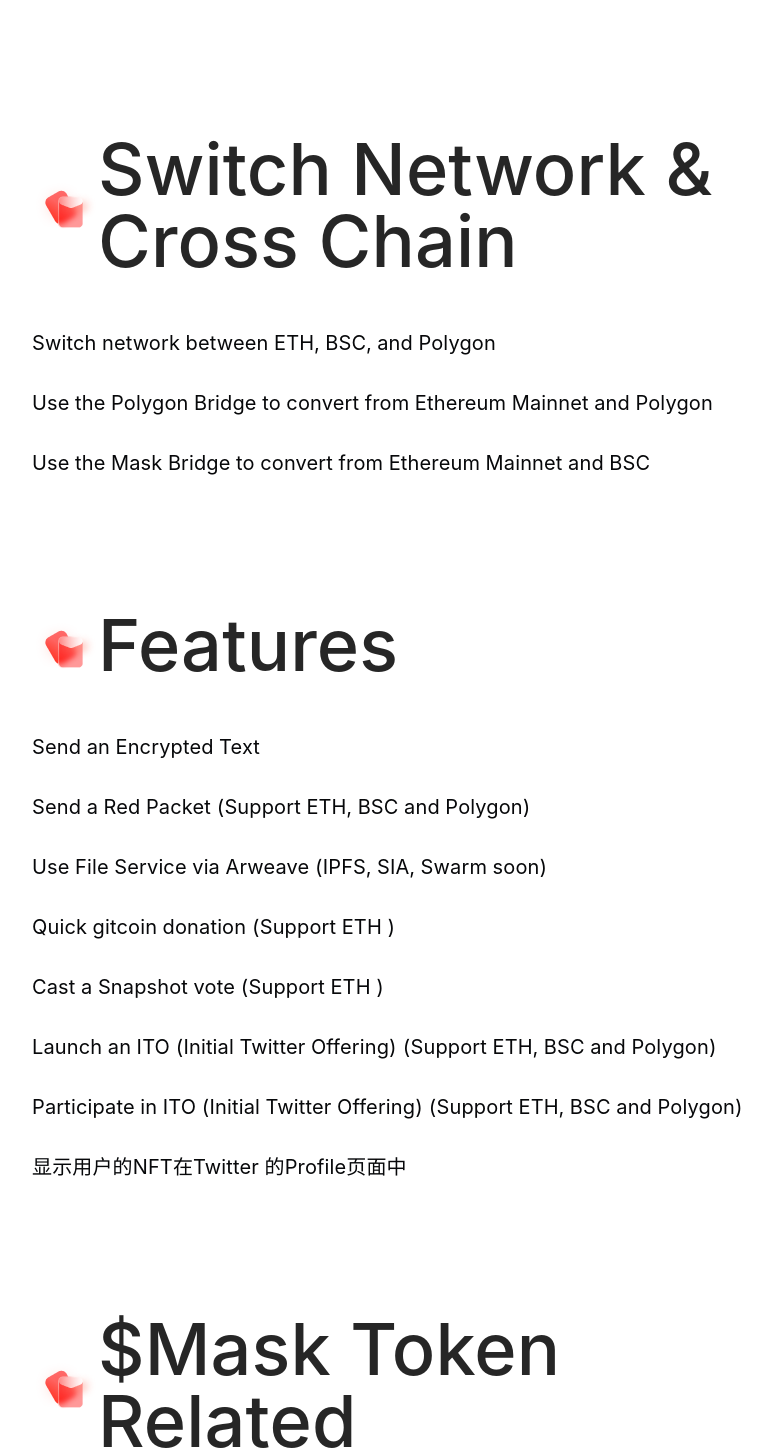
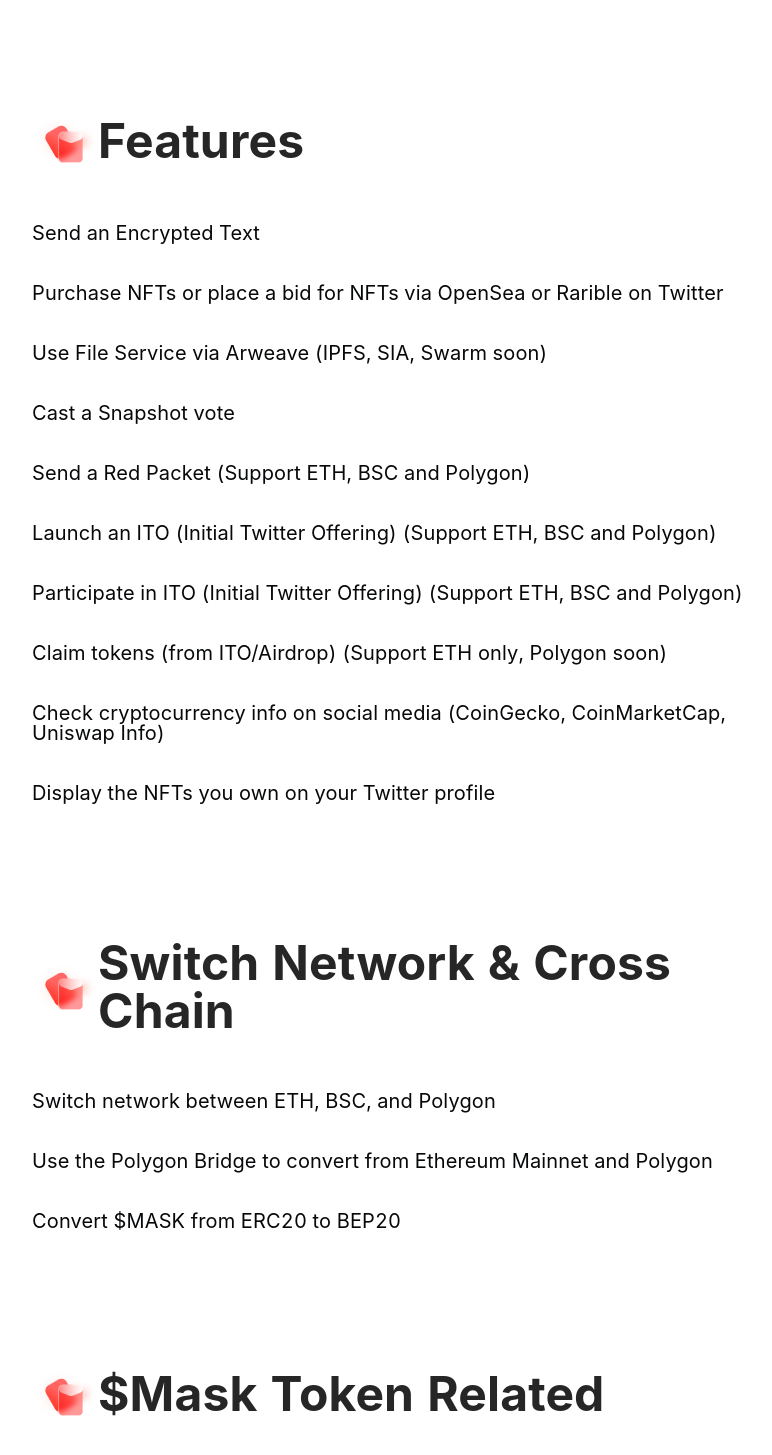
Before and after one commit to zhouhanseng/mask.io, a Vue app: page /faq in a window 1280 px wide. Shown: the part 1855-3310 px from the top of the page, without its empty margins (224-996 px from the left). Built offline with nearby package versions, Linux system fonts and the light colour scheme.

Commit message:
fix text

```diff
--- a/src/views/FAQ.vue
+++ b/src/views/FAQ.vue
@@ -174,35 +174,48 @@
           <div class="tutLine">Installation & set up</div>
           <div class="tutLine">Setting up your wallet (Support MetaMask and WalletConnect)</div>
           <div class="tutLine">Manually update the Mask Network plugin</div>
-          <div class="tutLine">How to make a backup and restore</div>
+          <div class="tutLine">Back up your private key</div>
 
-          <div class="faqTitleLine faqMt" id="red-packet"><img src="../assets/faq_redpacket.png" /><h2>Switch Network & Cross Chain</h2></div>
+          <div class="faqTitleLine faqMt">
+            <img src="../assets/faq_redpacket.png" />
+            <h2>Features</h2>
+          </div>
+          <div class="tutLine">Send an Encrypted Text</div>
+          <div class="tutLine">Purchase NFTs or place a bid for NFTs via OpenSea or Rarible on Twitter</div>
+          <div class="tutLine">Use File Service via Arweave (IPFS, SIA, Swarm soon)</div>
+          <div class="tutLine">Cast a Snapshot vote</div>
+          <div class="tutLine">Send a Red Packet (Support ETH, BSC and Polygon)</div>
+          <div class="tutLine">Launch an ITO (Initial Twitter Offering) (Support ETH, BSC and Polygon)</div>
+          <div class="tutLine">Participate in ITO (Initial Twitter Offering) (Support ETH, BSC and Polygon)</div>
+          <div class="tutLine">Claim tokens (from ITO/Airdrop) (Support ETH only, Polygon soon)</div>
+          <div class="tutLine">Check cryptocurrency info on social media (CoinGecko, CoinMarketCap, Uniswap Info)</div>
+          <div class="tutLine">Display the NFTs you own on your Twitter profile</div>
+
+          <div class="faqTitleLine faqMt" id="red-packet">
+            <img src="../assets/faq_redpacket.png" />
+            <h2>Switch Network & Cross Chain</h2>
+          </div>
           <div class="tutLine">Switch network between ETH, BSC, and Polygon</div>
           <div class="tutLine">Use the Polygon Bridge to convert from Ethereum Mainnet and Polygon</div>
-          <div class="tutLine">Use the Mask Bridge to convert from Ethereum Mainnet and BSC</div>
+          <div class="tutLine">Convert $MASK from ERC20 to BEP20</div>
 
-          <div class="faqTitleLine faqMt" id="red-packet"><img src="../assets/faq_redpacket.png" /><h2>Features</h2></div>
-          <div class="tutLine">Send an Encrypted Text</div>
-          <div class="tutLine">Send a Red Packet (Support ETH, BSC and Polygon)</div>
-          <div class="tutLine">Use File Service via Arweave (IPFS, SIA, Swarm soon)</div>
-          <div class="tutLine">Quick gitcoin donation (Support ETH )</div>
-          <div class="tutLine">Cast a Snapshot vote (Support ETH )</div>
-          <div class="tutLine">Launch an ITO (Initial Twitter Offering) (Support ETH, BSC and Polygon)</div>
-          <div class="tutLine">Participate in ITO (Initial Twitter Offering) (Support ETH, BSC and Polygon)</div>
-          <div class="tutLine">显示用户的NFT在Twitter 的Profile页面中</div>
-
-          <div class="faqTitleLine faqMt" id="red-packet"><img src="../assets/faq_redpacket.png" /><h2>$Mask Token Related</h2></div>
+          <div class="faqTitleLine faqMt" id="red-packet">
+            <img src="../assets/faq_redpacket.png" />
+            <h2>$Mask Token Related</h2>
+          </div>
           <div class="tutLine">How to add $MASK liquidity to PancakeSwap</div>
 
-          <div class="faqTitleLine faqMt" id="red-packet"><img src="../assets/faq_redpacket.png" /><h2>Third-party Plugins</h2></div>
-          <div class="tutLine">通过 Mask Network 购买 Valuable 上的推文NFT</div>
-          <div class="tutLine">在社交媒体上通过Coingecko和CoinMarketcap查看数字货币信息和详情</div>
-          <div class="tutLine">Cultivate a weekly saving habit via GoodGhosting on Twitter (Polygon only)</div>
-          <div class="tutLine">Trade tokens via Uniswap, Sushi, 0x,Balancer, Dodo,etc. on Twitter (Support ETH, BSC and Polygon)</div>
-          <div class="tutLine">Purchase NFTs or place a bid for NFTs via OpenSea or Rarible on Twitter</div>
-          <div class="tutLine">Participate in lossless lottery via PoolTogether on Twitter (ETH and Polygon)</div>
+          <div class="faqTitleLine faqMt" id="red-packet">
+            <img src="../assets/faq_redpacket.png" />
+            <h2>Third-party Plugins</h2>
+          </div>
+          <div class="tutLine">See the latest offer of a Tweet NFT by Valuables Plugin</div>
+          <div class="tutLine">Make a quick Gitcoin Grant donation using the Mask extension</div>
+          <div class="tutLine">Trade tokens via Uniswap, Sushi, 0x, etc. on Twitter (Support ETH, BSC and Polygon)</div>
           <div class="tutLine">Cultivate a weekly saving habit via GoodGhosting on Twitter (Polygon only)</div>
           <div class="tutLine">Copy your favourite manager's portfolio via dHEDGE on Twitter (ETH and Polygon)</div>
+          <div class="tutLine">Participate in lossless lottery via PoolTogether on Twitter (ETH and Polygon)</div>
+
         </div>
       </div>
 
@@ -284,7 +297,13 @@
 	padding-bottom: 120px;
 	margin: 240px 20% 0 20%;
 }
+
+.questions {
+  width: auto;
+}
+
 .bigTitle {
+  font-weight: bold;
 	font-size: 48px;
 	color: #777e90;
 }
@@ -302,8 +321,14 @@
 	margin-bottom: 56px;
 }
 
+.faqTitleLine > h2, p {
+  font-weight: bold;
+  font-size: 48px;
+}
+
 .collapseTitle {
 	font-size: 24px;
+  font-weight: bold;
 	color: #07080a;
 }
 
@@ -313,6 +338,7 @@
 
 .collapseSubTitle {
 	font-size: 20px;
+  font-weight: normal;
 	color: #777e90;
 	margin-left: 50px;
 	margin-top: 15px;
```
